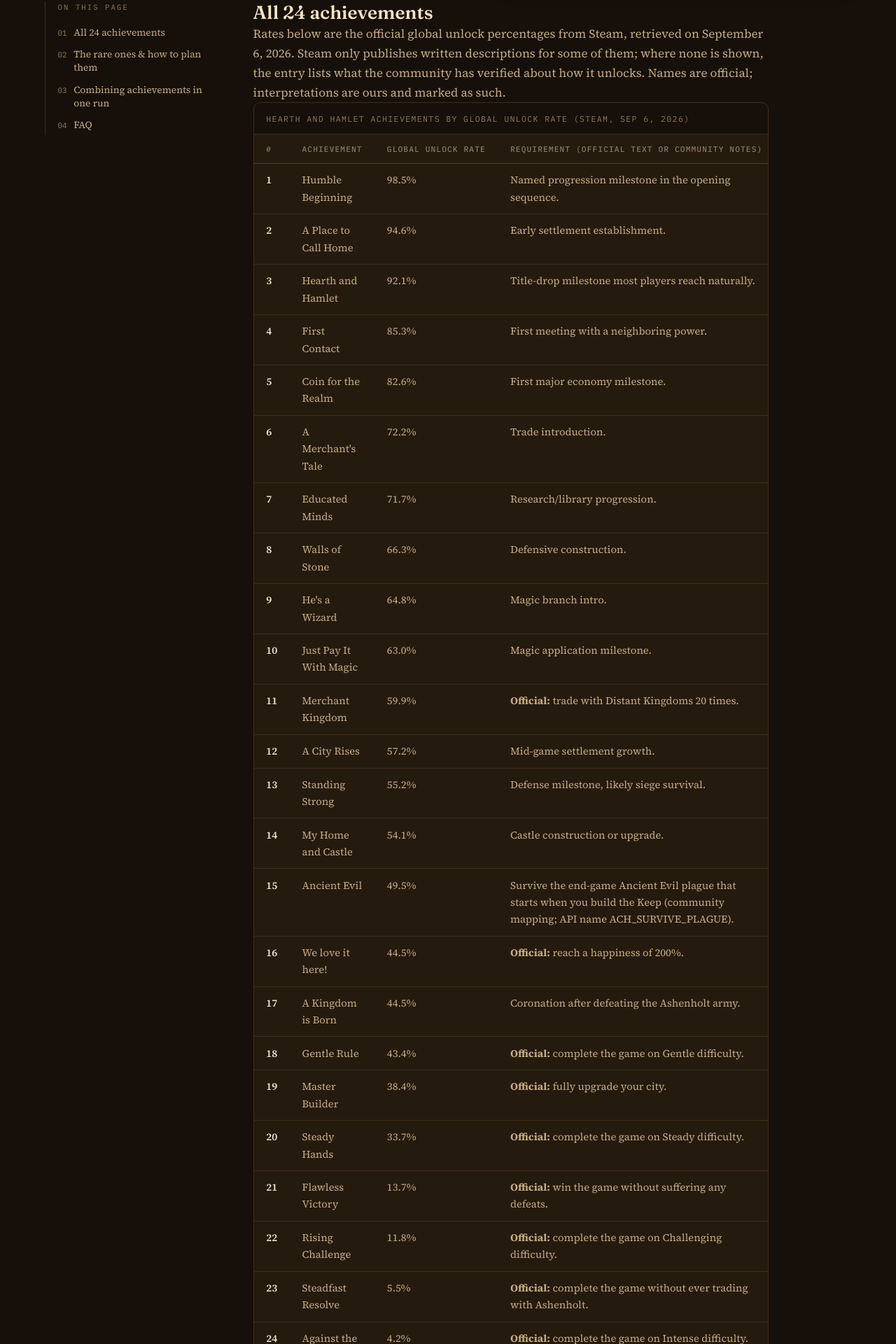
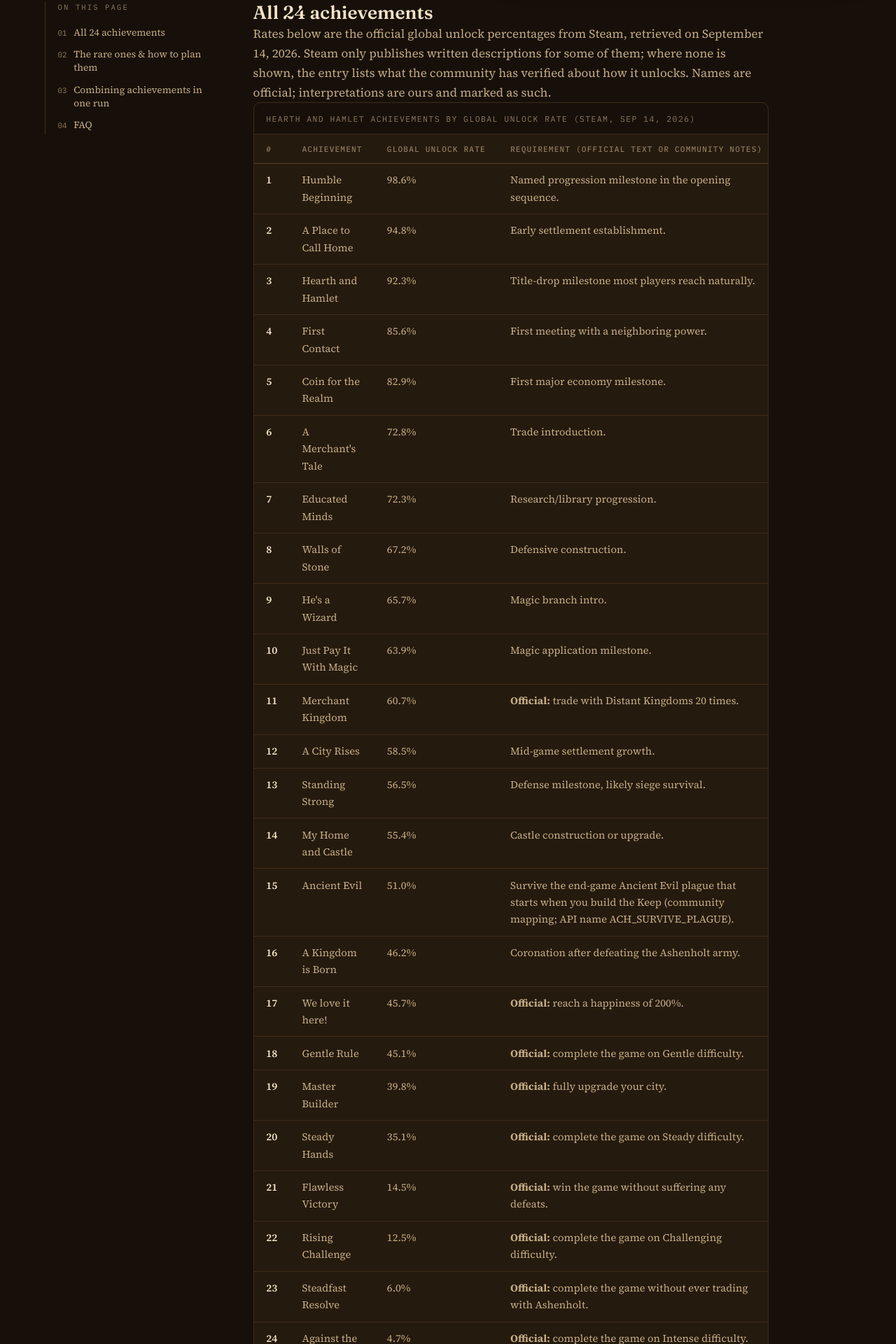
Before and after one commit to bruce-hmz/hearth-and-hamlet-guide, a Next.js app: page /achievements in a window 1280 px wide. Shown: the part 550-2470 px from the top of the page at 70% size. Built offline with nearby package versions, Linux system fonts and the light colour scheme; no server answers.

Commit message:
content: player-demand actions 2026-09-14 - /difficulty/ Intense population-control levers (community thread) + achievements rates fold-in + /guide/ review-count refresh

```diff
--- a/app/achievements/page.tsx
+++ b/app/achievements/page.tsx
@@ -15,7 +15,7 @@
         <h2 id="list">All 24 achievements</h2>
         <p>
           Rates below are the official global unlock percentages from Steam,
-          retrieved on September 6, 2026. Steam only publishes written
+          retrieved on September 14, 2026. Steam only publishes written
           descriptions for some of them; where none is shown, the entry lists
           what the community has verified about how it unlocks. Names are
           official; interpretations are ours and marked as such.
@@ -23,7 +23,7 @@
 
         <div className="table-scroll">
           <table className="data-table">
-            <caption>Hearth and Hamlet achievements by global unlock rate (Steam, Sep 6, 2026)</caption>
+            <caption>Hearth and Hamlet achievements by global unlock rate (Steam, Sep 14, 2026)</caption>
             <thead>
               <tr>
                 <th scope="col">#</th>
@@ -33,30 +33,30 @@
               </tr>
             </thead>
             <tbody>
-              <tr><td>1</td><td>Humble Beginning</td><td>98.5%</td><td>Named progression milestone in the opening sequence.</td></tr>
-              <tr><td>2</td><td>A Place to Call Home</td><td>94.6%</td><td>Early settlement establishment.</td></tr>
-              <tr><td>3</td><td>Hearth and Hamlet</td><td>92.1%</td><td>Title-drop milestone most players reach naturally.</td></tr>
-              <tr><td>4</td><td>First Contact</td><td>85.3%</td><td>First meeting with a neighboring power.</td></tr>
-              <tr><td>5</td><td>Coin for the Realm</td><td>82.6%</td><td>First major economy milestone.</td></tr>
-              <tr><td>6</td><td>A Merchant&apos;s Tale</td><td>72.2%</td><td>Trade introduction.</td></tr>
-              <tr><td>7</td><td>Educated Minds</td><td>71.7%</td><td>Research/library progression.</td></tr>
-              <tr><td>8</td><td>Walls of Stone</td><td>66.3%</td><td>Defensive construction.</td></tr>
-              <tr><td>9</td><td>He&apos;s a Wizard</td><td>64.8%</td><td>Magic branch intro.</td></tr>
-              <tr><td>10</td><td>Just Pay It With Magic</td><td>63.0%</td><td>Magic application milestone.</td></tr>
-              <tr><td>11</td><td>Merchant Kingdom</td><td>59.9%</td><td><strong>Official:</strong> trade with Distant Kingdoms 20 times.</td></tr>
-              <tr><td>12</td><td>A City Rises</td><td>57.2%</td><td>Mid-game settlement growth.</td></tr>
-              <tr><td>13</td><td>Standing Strong</td><td>55.2%</td><td>Defense milestone, likely siege survival.</td></tr>
-              <tr><td>14</td><td>My Home and Castle</td><td>54.1%</td><td>Castle construction or upgrade.</td></tr>
-              <tr><td>15</td><td>Ancient Evil</td><td>49.5%</td><td>Survive the end-game Ancient Evil plague that starts when you build the Keep (community mapping; API name ACH_SURVIVE_PLAGUE).</td></tr>
-              <tr><td>16</td><td>We love it here!</td><td>44.5%</td><td><strong>Official:</strong> reach a happiness of 200%.</td></tr>
-              <tr><td>17</td><td>A Kingdom is Born</td><td>44.5%</td><td>Coronation after defeating the Ashenholt army.</td></tr>
-              <tr><td>18</td><td>Gentle Rule</td><td>43.4%</td><td><strong>Official:</strong> complete the game on Gentle difficulty.</td></tr>
-              <tr><td>19</td><td>Master Builder</td><td>38.4%</td><td><strong>Official:</strong> fully upgrade your city.</td></tr>
-              <tr><td>20</td><td>Steady Hands</td><td>33.7%</td><td><strong>Official:</strong> complete the game on Steady difficulty.</td></tr>
-              <tr><td>21</td><td>Flawless Victory</td><td>13.7%</td><td><strong>Official:</strong> win the game without suffering any defeats.</td></tr>
-              <tr><td>22</td><td>Rising Challenge</td><td>11.8%</td><td><strong>Official:</strong> complete the game on Challenging difficulty.</td></tr>
-              <tr><td>23</td><td>Steadfast Resolve</td><td>5.5%</td><td><strong>Official:</strong> complete the game without ever trading with Ashenholt.</td></tr>
-              <tr><td>24</td><td>Against the Odds</td><td>4.2%</td><td><strong>Official:</strong> complete the game on Intense difficulty.</td></tr>
+              <tr><td>1</td><td>Humble Beginning</td><td>98.6%</td><td>Named progression milestone in the opening sequence.</td></tr>
+              <tr><td>2</td><td>A Place to Call Home</td><td>94.8%</td><td>Early settlement establishment.</td></tr>
+              <tr><td>3</td><td>Hearth and Hamlet</td><td>92.3%</td><td>Title-drop milestone most players reach naturally.</td></tr>
+              <tr><td>4</td><td>First Contact</td><td>85.6%</td><td>First meeting with a neighboring power.</td></tr>
+              <tr><td>5</td><td>Coin for the Realm</td><td>82.9%</td><td>First major economy milestone.</td></tr>
+              <tr><td>6</td><td>A Merchant&apos;s Tale</td><td>72.8%</td><td>Trade introduction.</td></tr>
+              <tr><td>7</td><td>Educated Minds</td><td>72.3%</td><td>Research/library progression.</td></tr>
+              <tr><td>8</td><td>Walls of Stone</td><td>67.2%</td><td>Defensive construction.</td></tr>
+              <tr><td>9</td><td>He&apos;s a Wizard</td><td>65.7%</td><td>Magic branch intro.</td></tr>
+              <tr><td>10</td><td>Just Pay It With Magic</td><td>63.9%</td><td>Magic application milestone.</td></tr>
+              <tr><td>11</td><td>Merchant Kingdom</td><td>60.7%</td><td><strong>Official:</strong> trade with Distant Kingdoms 20 times.</td></tr>
+              <tr><td>12</td><td>A City Rises</td><td>58.5%</td><td>Mid-game settlement growth.</td></tr>
+              <tr><td>13</td><td>Standing Strong</td><td>56.5%</td><td>Defense milestone, likely siege survival.</td></tr>
+              <tr><td>14</td><td>My Home and Castle</td><td>55.4%</td><td>Castle construction or upgrade.</td></tr>
+              <tr><td>15</td><td>Ancient Evil</td><td>51.0%</td><td>Survive the end-game Ancient Evil plague that starts when you build the Keep (community mapping; API name ACH_SURVIVE_PLAGUE).</td></tr>
+              <tr><td>16</td><td>A Kingdom is Born</td><td>46.2%</td><td>Coronation after defeating the Ashenholt army.</td></tr>
+              <tr><td>17</td><td>We love it here!</td><td>45.7%</td><td><strong>Official:</strong> reach a happiness of 200%.</td></tr>
+              <tr><td>18</td><td>Gentle Rule</td><td>45.1%</td><td><strong>Official:</strong> complete the game on Gentle difficulty.</td></tr>
+              <tr><td>19</td><td>Master Builder</td><td>39.8%</td><td><strong>Official:</strong> fully upgrade your city.</td></tr>
+              <tr><td>20</td><td>Steady Hands</td><td>35.1%</td><td><strong>Official:</strong> complete the game on Steady difficulty.</td></tr>
+              <tr><td>21</td><td>Flawless Victory</td><td>14.5%</td><td><strong>Official:</strong> win the game without suffering any defeats.</td></tr>
+              <tr><td>22</td><td>Rising Challenge</td><td>12.5%</td><td><strong>Official:</strong> complete the game on Challenging difficulty.</td></tr>
+              <tr><td>23</td><td>Steadfast Resolve</td><td>6.0%</td><td><strong>Official:</strong> complete the game without ever trading with Ashenholt.</td></tr>
+              <tr><td>24</td><td>Against the Odds</td><td>4.7%</td><td><strong>Official:</strong> complete the game on Intense difficulty.</td></tr>
             </tbody>
           </table>
         </div>
@@ -76,9 +76,9 @@
       <section>
         <h2 id="hardest">The rare ones &amp; how to plan them</h2>
 
-        <h3>Against the Odds (4.2%) &mdash; Intense completion</h3>
+        <h3>Against the Odds (4.7%) &mdash; Intense completion</h3>
         <p>
-          Roughly one in twenty-five players finish the game on Intense. The
+          Roughly one in twenty players finish the game on Intense. The
           dedicated discussion thread records a player who restarted 8&ndash;12
           times without surviving the first 15 minutes past the Town Guard
           unlock &mdash; though it is now clearly beatable: the developer has
@@ -89,13 +89,13 @@
           early guard duty is the wall, not the late game.
         </p>
 
-        <h3>Steadfast Resolve (5.5%) &mdash; never trade with Ashenholt</h3>
+        <h3>Steadfast Resolve (6.0%) &mdash; never trade with Ashenholt</h3>
         <p>
           This is a restraint achievement: complete the whole game while never
           sending a single shipment to Ashenholt. It pairs naturally with a
           normal economy elsewhere &mdash; just treat that one kingdom as
           off-limits from turn one and route all trade through the others using
-          our <Link href="/trade/">trade guide</Link>. The 5.5% rate shows how
+          our <Link href="/trade/">trade guide</Link>. The 6.0% rate shows how
           easy it is to fire off one convenient shipment before remembering the
           restriction.
         </p>
@@ -109,7 +109,7 @@
           the clean retry is a new save, not a hunt through old ones.
         </p>
 
-        <h3>Flawless Victory (13.7%) &mdash; no defeats</h3>
+        <h3>Flawless Victory (14.5%) &mdash; no defeats</h3>
         <p>
           Win without suffering any defeat, on any difficulty. Most players
           combine it with a Gentle or Steady run where threat timing is
@@ -119,14 +119,14 @@
           risky battles if a flawless run matters to you.
         </p>
 
-        <h3>The difficulty ladder (43.4% / 33.7% / 11.8% / 4.2%)</h3>
+        <h3>The difficulty ladder (45.1% / 35.1% / 12.5% / 4.7%)</h3>
         <p>
           Each mode-completion achievement requires finishing on that setting;
-          the drop from Steady to Challenging (33.7% to 11.8%) is where runs
+          the drop from Steady to Challenging (35.1% to 12.5%) is where runs
           start failing in bulk. Plan these as separate deliberate runs rather
           than hoping one save accumulates them. One telling detail in the
-          September 6 rates: Flawless Victory (13.7%) still sits <em>above</em>{" "}
-          Rising Challenge (11.8%), our read being that a chunk of players skip
+          September 14 rates: Flawless Victory (14.5%) still sits <em>above</em>{" "}
+          Rising Challenge (12.5%), our read being that a chunk of players skip
           Challenging entirely and hunt no-defeat wins on easier modes instead
           &mdash; which is exactly the pairing strategy below. And once every
           tier is cleared, our{" "}
@@ -180,7 +180,7 @@
             <summary>How many achievements does Hearth and Hamlet have?</summary>
             <div className="faq__a"><p>
               24. The full list above is sorted by official global unlock rate,
-              from Humble Beginning (98.5%) down to Against the Odds (4.2%).
+              from Humble Beginning (98.6%) down to Against the Odds (4.7%).
             </p></div>
           </details>
           <details>
@@ -197,8 +197,8 @@
           <details>
             <summary>What is the rarest achievement?</summary>
             <div className="faq__a"><p>
-              Against the Odds at 4.2% &mdash; complete the game on Intense.
-              Steadfast Resolve (5.5%, never trade with Ashenholt) is the only
+              Against the Odds at 4.7% &mdash; complete the game on Intense.
+              Steadfast Resolve (6.0%, never trade with Ashenholt) is the only
               other one below 10%. Community evidence so far suggests Intense&apos;s
               opening window after the Town Guard unlock is where most attempts
               die.
--- a/app/guide/page.tsx
+++ b/app/guide/page.tsx
@@ -35,7 +35,7 @@
         </p>
         <p>
           Steam user reviews stood at <em>Mostly Positive</em> — about 79% of
-          roughly 1,900 reviews — when this page was last reviewed. That is
+          roughly 2,000 reviews — when this page was last reviewed. That is
           context rather than a quality claim; for a launch-window game the
           number will keep moving.
         </p>
--- a/content/pages.ts
+++ b/content/pages.ts
@@ -82,7 +82,7 @@
       { id: "post-game", label: "After the coronation" },
       { id: "faq", label: "FAQ" },
     ],
-    lastReviewed: "2026-09-06",
+    lastReviewed: "2026-09-14",
     next: { slug: "tips", title: "Tips & Tricks" },
   },
   tips: {
@@ -371,6 +371,10 @@
         name: "too easy - Steam thread with developer reply on difficulty design intent (Sep 5, 2026)",
         url: "https://steamcommunity.com/app/4315040/discussions/0/589562254618295794/",
       },
+      {
+        name: "Highest Difficulty Guide - Steam thread with community population-control tactics (Sep 12, 2026)",
+        url: "https://steamcommunity.com/app/4315040/discussions/0/573800735755643369/",
+      },
     ],
     toc: [
       { id: "modes", label: "The four difficulty modes" },
@@ -380,7 +384,7 @@
       { id: "intense", label: "Intense mode strategy" },
       { id: "faq", label: "FAQ" },
     ],
-    lastReviewed: "2026-09-07",
+    lastReviewed: "2026-09-14",
     prev: { slug: "trade", title: "Trade" },
     next: { slug: "combat", title: "Combat" },
   },
@@ -540,12 +544,12 @@
       { id: "synergies", label: "Combining achievements in one run" },
       { id: "faq", label: "FAQ" },
     ],
-    lastReviewed: "2026-09-06",
+    lastReviewed: "2026-09-14",
     prev: { slug: "combat", title: "Combat" },
     next: { slug: "best-settings", title: "Best Settings" },
     sources: [
       {
-        name: "Hearth and Hamlet - Steam global achievement stats (retrieved Sep 6, 2026)",
+        name: "Hearth and Hamlet - Steam global achievement stats (retrieved Sep 14, 2026)",
         url: "https://steamcommunity.com/stats/4315040/achievements",
       },
       {
```
Also changed, not shown: app/difficulty/page.tsx (+26 -0 lines).
